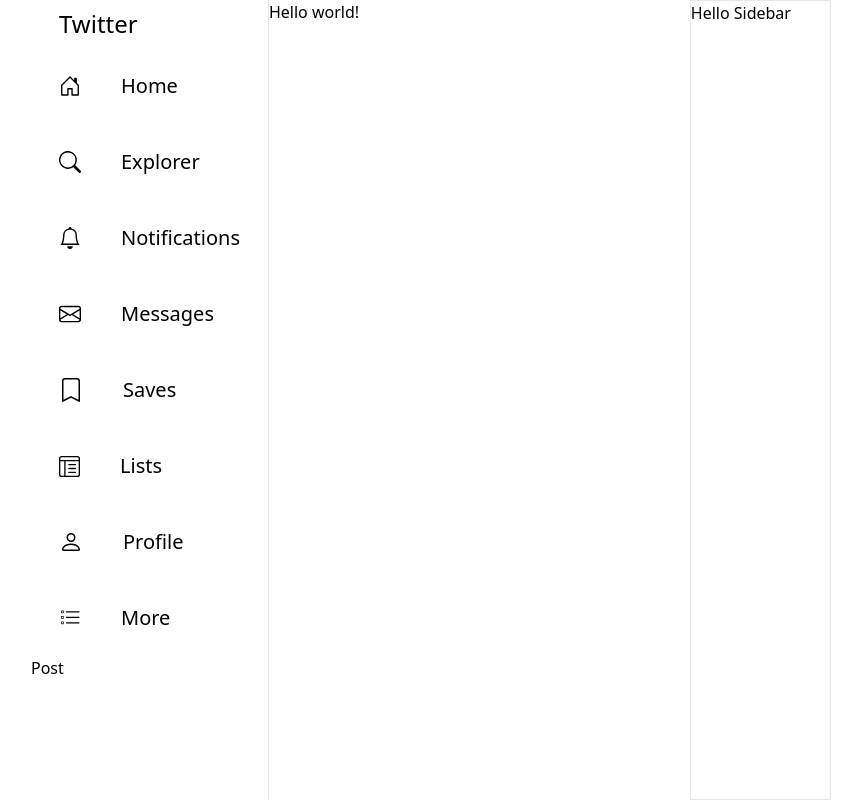
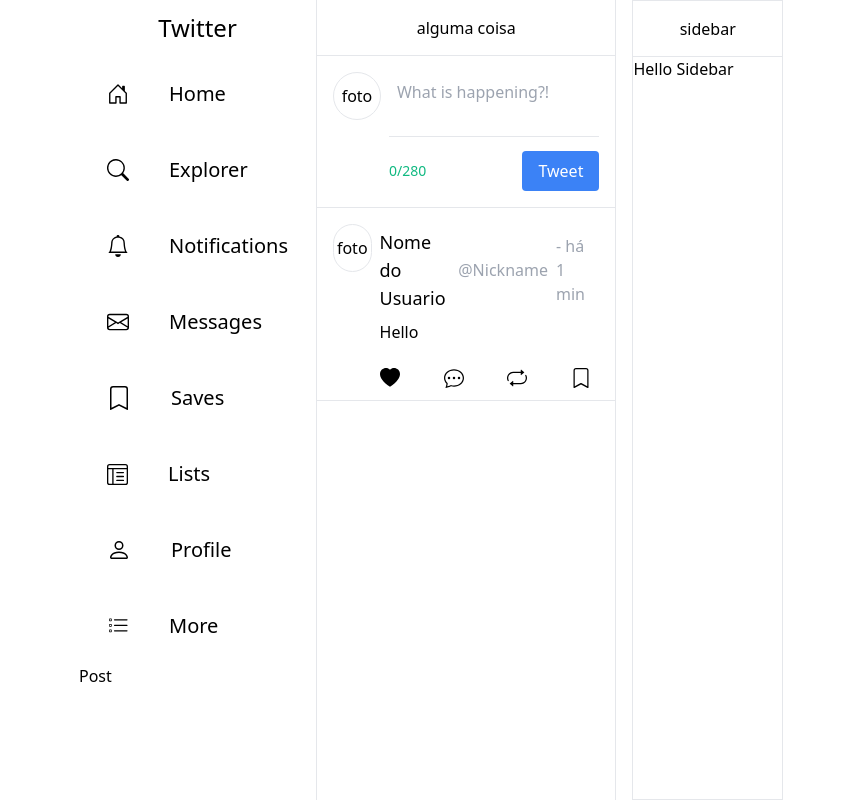
Before and after one commit to GabrielTheDEV/Twitter-Clone-With-NextJs, a Next.js app: page / in a window 1280 px wide. Shown: the whole page, without its empty margins (209-1071 px from the left). Built offline with nearby package versions, Linux system fonts and the light colour scheme.

Commit message:
TweetComposer was created

```diff
--- a/app/page.tsx
+++ b/app/page.tsx
@@ -1,10 +1,16 @@
 import { PageComponent } from "@/components/pageComponent";
+import { PostTemplate } from "@/components/PostTemplate";
+import { TweetComposer } from "@/components/ui/tweetComposer";
 
 export default function Home() {
   return (
     <>
       <PageComponent>
-        <h1>Hello world!</h1>
+        <TweetComposer/>
+        <div>
+          <PostTemplate tweet={'Hello'}/>
+
+        </div>
       </PageComponent>
 
     </>
--- /dev/null
+++ b/components/PostTemplate/index.tsx
@@ -0,0 +1,33 @@
+import { Link_Icon, Reply_Icon, Repost_Icon, Save_Icon } from "@/public/images/postTemplate/PostTemplate"
+
+
+interface PostProps{
+    tweet: string
+}
+
+export function PostTemplate({tweet}: PostProps):JSX.Element{
+    return(
+        <div className="w-full h-full flex gap-2 p-4 pb-1 border-b hover:bg-gray-100">
+            <div className="w-12 h-12 flex justify-center items-center border rounded-full"><p>foto</p></div>
+
+            <div className="w-full flex flex-col justify-center mt-1 mr-2">
+                <div className="flex items-center gap-2">
+                    <span className="text-lg text-black font-medium">Nome do Usuario</span>
+                    <span className="text-gray-400">@Nickname</span>
+                    <span className="text-gray-400">- há 1 min</span>
+                </div>
+
+                <div className="my-2">
+                    <p className="text-base">{tweet}</p>
+                </div>
+
+                <div className="w-full flex justify-between py-2 mt-2 ">
+                    <button><Link_Icon/></button>
+                    <button><Reply_Icon/></button>
+                    <button><Repost_Icon/></button>
+                    <button><Save_Icon/></button>
+                </div>
+            </div>
+        </div>
+    )
+};
--- a/components/navbar/index.tsx
+++ b/components/navbar/index.tsx
@@ -10,18 +10,17 @@
     More_Icon
 }  from "../../public/images/navbar/Navbar_Icons";
 import { PostButton } from "../ui/button";
+import { Header } from "../ui/header";
 
 
 export function NavBar(){
     return(
-        <aside className='w-1/3 flex flex-col justify-between border-r '>
-
+        <aside className='w-2/5 flex flex-col border-r '>
+            <Header>
+                <h1 className="text-2xl">Twitter</h1>
+            </Header>
 
             <nav className='nav'>
-            <div className='w-auto flex ml-5 p-2 items-start '>
-                <h1 className="text-2xl">Twitter</h1>
-            </div>
-
                 <Link_NavBar
                     name="Home"
                     route="/"
@@ -54,7 +53,7 @@
                 />
                 <Link_NavBar
                     name="Profile"
-                route="/"
+                    route="/userName"
                     svg={<Profile_Icon/>}
                 />
                 <Link_NavBar
--- a/components/navbar/style.css
+++ b/components/navbar/style.css
@@ -1,37 +1,4 @@
 
-.navbar{
-    position: sticky;
-
-    width: 20%;
-    height: 100vh;
-    display: flex;
-    flex-direction: column;
-    justify-content: space-between;
-    border-right: 1px solid rgb(59, 59, 59);
-
-}
-.logoTwitter{
-    height: 10%;
-    text-align: start;
-    color: white;
-    display: flex;
-    align-items: center;
-
-    font-size: 20px;
-}
-.nav{
-    padding: 0;
-}
-/* .btn{
-    width: 100%;
-    padding: 15px;
-    color: white;
-
-    display: flex;
-    justify-content: start;
-    align-items: center;
-    cursor: pointer;
-} */
 .btn:hover{
     border-radius: 50px;
     background-color: rgba(26, 25, 25, 0.637);
--- a/components/pageComponent/index.tsx
+++ b/components/pageComponent/index.tsx
@@ -1,3 +1,4 @@
+import { Header } from "../ui/header"
 
 interface PageProps{
     children: React.ReactNode
@@ -5,8 +6,11 @@
 
 export function PageComponent({children}: PageProps){
     return(
-        <section className="w-full h-screen">
+        <section className="w-full h-screen border-r">
 
+            <Header border={true} >
+                <p>alguma coisa</p>
+            </Header>
             {children}
         </section>
     )
--- a/components/sidebar/index.tsx
+++ b/components/sidebar/index.tsx
@@ -1,7 +1,10 @@
+import { Header } from "../ui/header"
 
 export function SideBar(){
-    return (<div className="w-1/3 border justify-center">
+    return (
+    <aside className="w-3/6 ml-4 border justify-center">
+        <Header border={true}> <p>sidebar</p></Header>
         <h1>Hello Sidebar</h1>
-    </div>
+    </aside>
     );
 }
--- /dev/null
+++ b/components/ui/avatar.tsx
@@ -0,0 +1,8 @@
+
+export function Avatar(){
+    return(
+        <div>
+
+        </div>
+    )
+}
--- /dev/null
+++ b/components/ui/header.tsx
@@ -0,0 +1,13 @@
+
+interface HeaderChild{
+    children: React.ReactNode,
+    border ?: boolean
+}
+
+export function Header({children, border}: HeaderChild){
+    return(
+        <header className={`w-full h-14 flex items-center justify-center text-center ${ border === true && 'border-b'}`}>
+            {children}
+        </header>
+    )
+}
--- /dev/null
+++ b/components/ui/tweetComposer.tsx
@@ -0,0 +1,57 @@
+"use client"
+import { ChangeEvent, FormEvent, useState } from "react";
+
+export function TweetComposer():JSX.Element {
+    const [ tweet , setTweet ] = useState<string>('');
+    const maxCharacters = 280;
+
+    function handleTweetChange(e : ChangeEvent <HTMLTextAreaElement> ){
+        let tweet = e.target.value;
+
+        if(tweet.length <= maxCharacters){
+            setTweet(tweet);
+        }
+
+    };
+
+    function handleSubmit(e : FormEvent <HTMLFormElement> ){
+        e.preventDefault();
+        if(tweet.trim()){
+            console.log('Tweet Enviado :', tweet)
+            setTweet('')
+        }
+    };
+
+
+    return(
+        <div className="w-full gap-2 flex border-b p-4  ">
+            <div className="">
+                <p className="w-12 h-12 flex justify-center items-center border rounded-full">foto</p>
+            </div>
+            <form onSubmit={handleSubmit} className="w-full">
+                <textarea
+                    value={tweet}
+                    onChange={handleTweetChange}
+                    placeholder="What is happening?!"
+                    className={`w-full border-b
+                        h-${ tweet.length <= 70 ? 18 : tweet.length <= 148 ? 24 : 36 }
+                        p-2 resize-none focus:outline-none`}
+                ></textarea>
+                <div className="flex justify-between items-center mt-2">
+
+                    <span className={`text-sm ${tweet.length === maxCharacters ? 'text-red-500': 'text-green-500'}`
+                    }>
+                       {`${ tweet.length +'/'+ maxCharacters } ${tweet.length >= maxCharacters ? ' -  Your tweet is over 280 characters' : ''}`}
+                    </span>
+
+                    <button
+                    type="submit"
+                    disabled={tweet.length > maxCharacters || !tweet.trim()}
+                    className="bg-blue-500 text-white p-4 py-2 rounded hover:bg-blue-600 disabled:opacity-50"
+                    >Tweet</button>
+
+                </div>
+            </form>
+        </div>
+    )
+};
--- a/components/ui/wrapper.tsx
+++ b/components/ui/wrapper.tsx
@@ -5,7 +5,7 @@
 
 export function Wrapper({children}: WrapperChildren){
     return(
-        <div className="flex mx-60">
+        <div className="flex mx-72">
             {children}
         </div>
     )
--- /dev/null
+++ b/public/images/postTemplate/PostTemplate.tsx
@@ -0,0 +1,22 @@
+
+export const Link_Icon = () => (
+    <svg xmlns="http://www.w3.org/2000/svg" width="20" height="20" fill="currentColor"  viewBox="0 0 16 16">
+        <path fill-rule="evenodd" d="M8 1.314C12.438-3.248 23.534 4.735 8 15-7.534 4.736 3.562-3.248 8 1.314"/>
+    </svg>
+);
+export const Repost_Icon = () => (
+    <svg xmlns="http://www.w3.org/2000/svg" width="20" height="20" fill="currentColor"  viewBox="0 0 16 16">
+        <path d="M11 5.466V4H5a4 4 0 0 0-3.584 5.777.5.5 0 1 1-.896.446A5 5 0 0 1 5 3h6V1.534a.25.25 0 0 1 .41-.192l2.36 1.966c.12.1.12.284 0 .384l-2.36 1.966a.25.25 0 0 1-.41-.192m3.81.086a.5.5 0 0 1 .67.225A5 5 0 0 1 11 13H5v1.466a.25.25 0 0 1-.41.192l-2.36-1.966a.25.25 0 0 1 0-.384l2.36-1.966a.25.25 0 0 1 .41.192V12h6a4 4 0 0 0 3.585-5.777.5.5 0 0 1 .225-.67Z"/>
+    </svg>
+);
+export const Reply_Icon = () => (
+    <svg xmlns="http://www.w3.org/2000/svg" width="20" height="20" fill="currentColor"  viewBox="0 0 16 16">
+        <path d="M5 8a1 1 0 1 1-2 0 1 1 0 0 1 2 0m4 0a1 1 0 1 1-2 0 1 1 0 0 1 2 0m3 1a1 1 0 1 0 0-2 1 1 0 0 0 0 2"/>
+        <path d="m2.165 15.803.02-.004c1.83-.363 2.948-.842 3.468-1.105A9 9 0 0 0 8 15c4.418 0 8-3.134 8-7s-3.582-7-8-7-8 3.134-8 7c0 1.76.743 3.37 1.97 4.6a10.4 10.4 0 0 1-.524 2.318l-.003.011a11 11 0 0 1-.244.637c-.079.186.074.394.273.362a22 22 0 0 0 .693-.125m.8-3.108a1 1 0 0 0-.287-.801C1.618 10.83 1 9.468 1 8c0-3.192 3.004-6 7-6s7 2.808 7 6-3.004 6-7 6a8 8 0 0 1-2.088-.272 1 1 0 0 0-.711.074c-.387.196-1.24.57-2.634.893a11 11 0 0 0 .398-2"/>
+    </svg>
+);
+export const Save_Icon = () => (
+    <svg xmlns="http://www.w3.org/2000/svg" width="20" height="20" fill="currentColor" viewBox="0 0 16 16">
+        <path d="M2 2a2 2 0 0 1 2-2h8a2 2 0 0 1 2 2v13.5a.5.5 0 0 1-.777.416L8 13.101l-5.223 2.815A.5.5 0 0 1 2 15.5zm2-1a1 1 0 0 0-1 1v12.566l4.723-2.482a.5.5 0 0 1 .554 0L13 14.566V2a1 1 0 0 0-1-1z"/>
+    </svg>
+);
```
Lines whose indentation alone changed are shown as unchanged.
